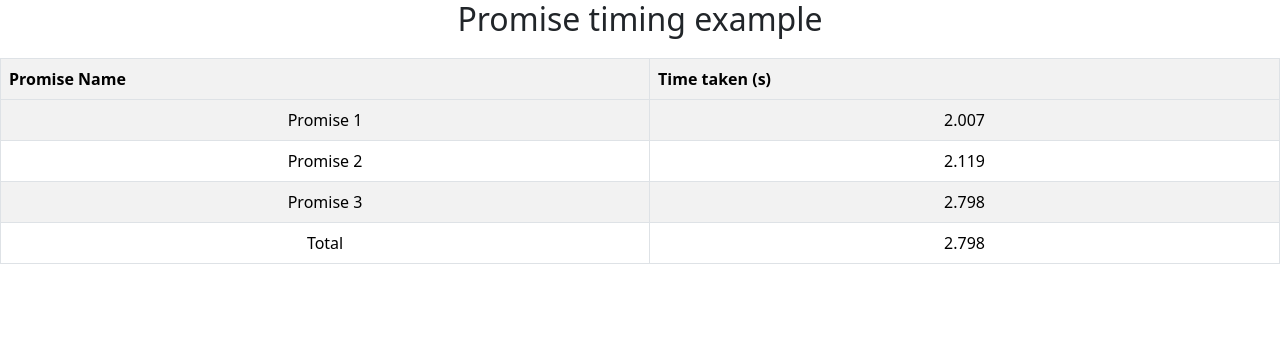
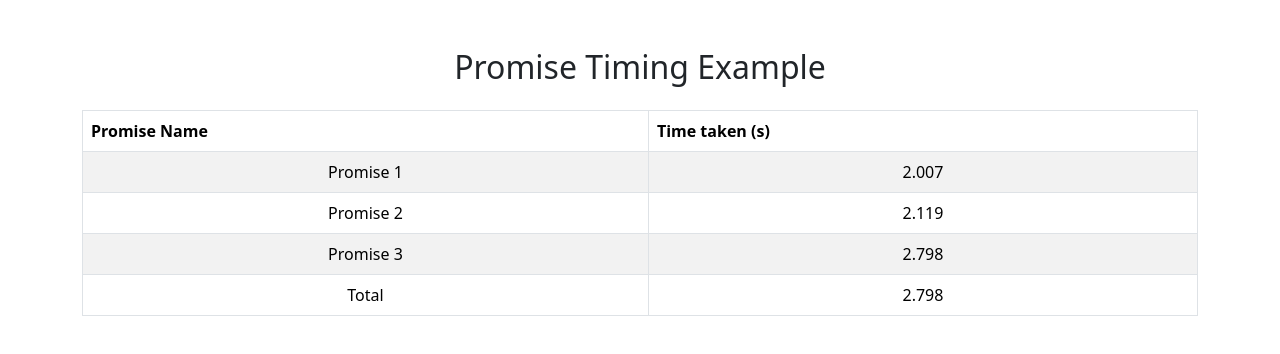
Before and after one commit to acciojob/wait-for-multiple-promises-saisantosh2805, a website: page main.html in a window 1280 px wide. Drawn offline with nearby package versions, Linux system fonts and the light colour scheme.

Commit message:
created a submission

```diff
--- a/main.html
+++ b/main.html
@@ -12,21 +12,22 @@
   </head>
 
   <body>
-	  <div container="container=mt-5">
     <!-- the entire body must be written by student -->
-    <table class="table table-striped table-hover table-bordered">
-      <h2>Promise timing example</h2>
+    <div class="container mt-5">
+      <h2>Promise Timing Example</h2>
+      <table class="table table-striped table-hover table-bordered mt-4">
+        <thead>
           <tr>
             <th>Promise Name</th>
             <th>Time taken (s)</th>
           </tr>
         </thead>
-
-
-
-      <tbody id="output"></tbody>
+        <tbody id="output">
+          <!-- Loading row will be inserted here by default -->
+        </tbody>
       </table>
     </div>
+
     <script type="text/javascript" src="./script.js"></script>
     <script
       src="https://cdn.jsdelivr.net/npm/bootstrap@5.3.0-alpha1/dist/js/bootstrap.bundle.min.js"
```
Lines whose indentation alone changed are shown as unchanged.
